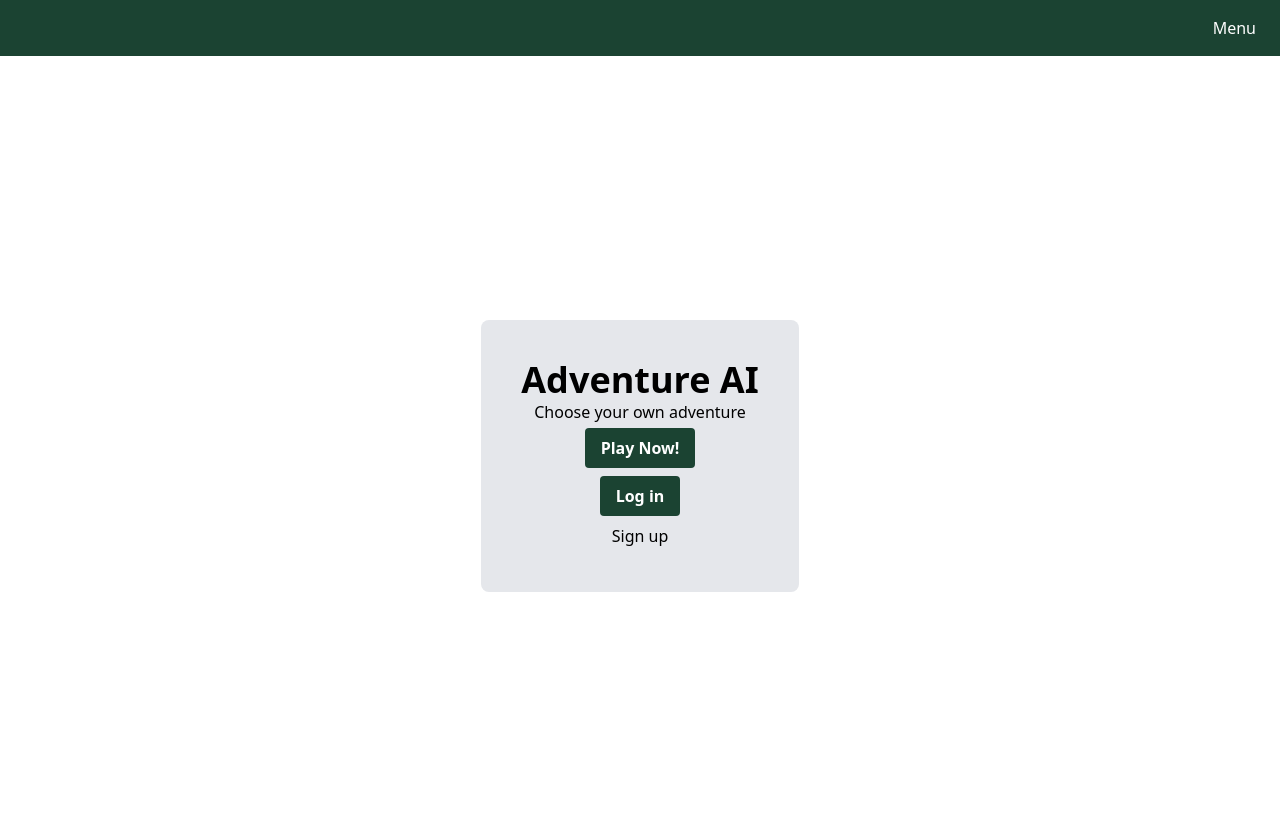
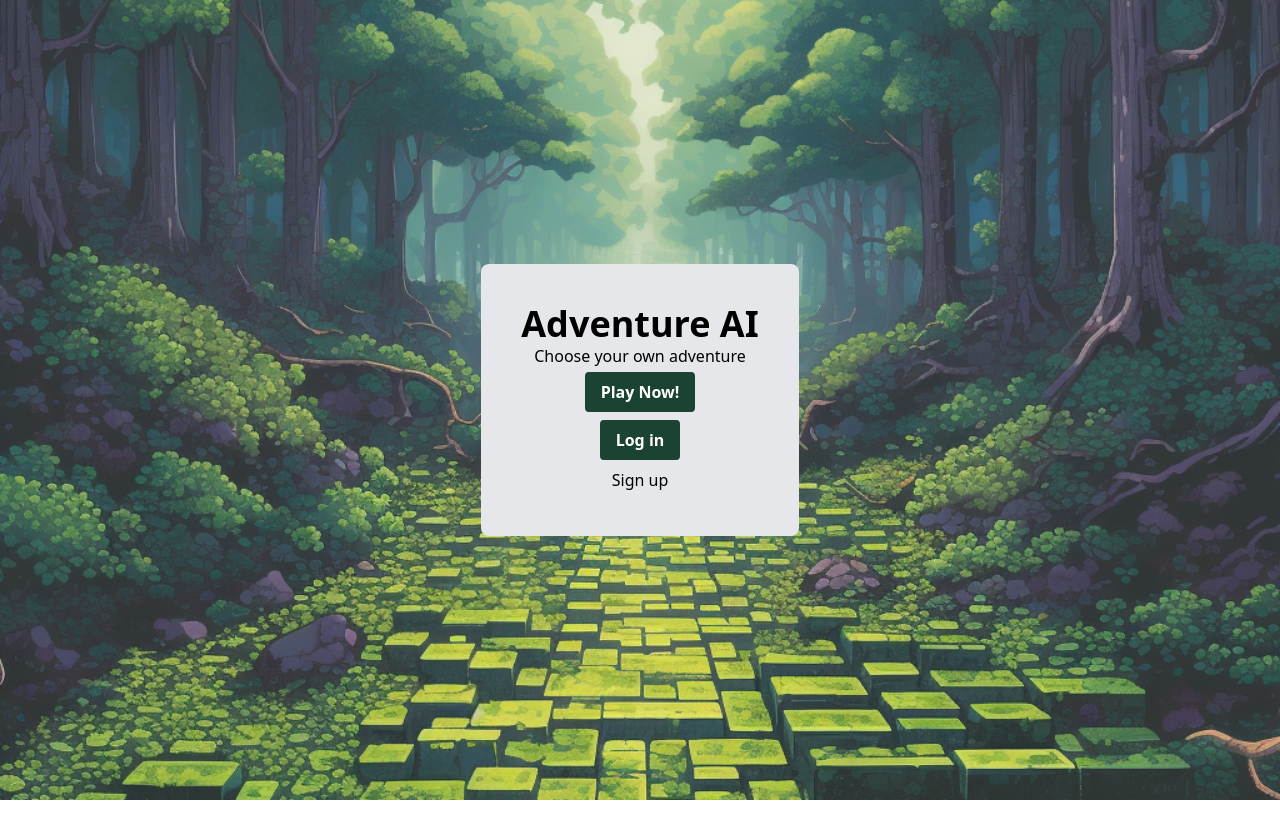
Before and after one commit to CalHacks-2023/choose-your-own-adventure-ai, a Next.js app: page / in a window 1280 px wide. Shown: the top 838 px of the page. After the commit the page ends 800 px from the top, so only its background shows below. Built offline with nearby package versions, Linux system fonts and the light colour scheme.

Commit message:
Removed header from home page and added it to other parts of the website

```diff
--- a/src/app/components/header.js
+++ b/src/app/components/header.js
@@ -9,7 +9,6 @@ export default function Header() {
   const handleMenuToggle = () => {
     setIsMenuOpen(!isMenuOpen);
   };
-
   return (
     <div className="bg-deep-forest-green text-white py-4 px-6 flex items-center justify-between">
       <>
@@ -45,7 +44,7 @@ export default function Header() {
               </Link>
             </li>
             <li>
-              <Link href="/charatcer">
+              <Link href="/character">
                 <button className="block py-1 hover:underline">
                   Character Creation
                 </button>
--- a/src/app/game/page.js
+++ b/src/app/game/page.js
@@ -2,6 +2,7 @@
 import Link from 'next/link';
 import { useState, useEffect, useRef } from 'react';
 import { useSearchParams } from 'next/navigation';
+import Header from '../components/header';
 
 export default function Adventure() {
   const searchParams = useSearchParams();
@@ -55,6 +56,7 @@ export default function Adventure() {
 
   return (
     <main>
+      <Header />
       <div className="flex justify-center">
         <div
           className="m-5 p-2 border border-gray-300 rounded-md h-[50vh] overflow-y-scroll sm:w-3/4 sm:flex md:w-2/3 md:flex-col"
@@ -81,9 +83,15 @@ export default function Adventure() {
         </div>
       </div>
       <div className="flex justify-center">
-        { chatLoading
-          ? <div className="animate-spin w-8 h-8 border-[3px] border-current border-t-transparent text-deep-forest-green rounded-full" role="status" aria-label="loading" />
-          : <div className="w-8 h-8" /> }
+        {chatLoading ? (
+          <div
+            className="animate-spin w-8 h-8 border-[3px] border-current border-t-transparent text-deep-forest-green rounded-full"
+            role="status"
+            aria-label="loading"
+          />
+        ) : (
+          <div className="w-8 h-8" />
+        )}
       </div>
       <div className="flex justify-center items-center">
         <input
--- a/src/app/layout.js
+++ b/src/app/layout.js
@@ -1,18 +1,14 @@
-import "./styles/globals.css";
-import Header from "./components/header";
+import './styles/globals.css';
 
 export const metadata = {
-  title: "Choose Your Own Adventure AI",
-  description: "A choose your own adventure game powered by AI",
+  title: 'Choose Your Own Adventure AI',
+  description: 'A choose your own adventure game powered by AI',
 };
 
 export default function RootLayout({ children }) {
   return (
     <html lang="en">
-      <body>
-        <Header />
-        {children}
-      </body>
+      <body>{children}</body>
     </html>
   );
 }
--- a/src/app/login/page.js
+++ b/src/app/login/page.js
@@ -1,5 +1,9 @@
+import Header from '../components/header';
+
 export default function Login() {
   return (
+    <>
+      <Header />
       <div className="flex justify-center items-center h-screen">
         <div className="bg-gray-200 p-6 rounded-md shadow-md">
           <h2 className="text-2xl font-bold mb-4 text-center">Login</h2>
@@ -33,5 +37,6 @@ export default function Login() {
           </form>
         </div>
       </div>
+    </>
   );
 }
--- a/src/app/page.js
+++ b/src/app/page.js
@@ -1,9 +1,9 @@
-import Link from "next/link";
-import styles from "./styles/Home.module.css";
+import Link from 'next/link';
+import styles from './styles/Home.module.css';
 
 export default function Home() {
   return (
-    <main className="flex justify-center items-center h-screen w-screen">
+    <main className="flex justify-center bg-[url('/homePage.png')] bg-cover bg-center items-center h-screen w-screen">
       <div className="bg-gray-200 p-10 rounded-lg">
         <h1 className="text-4xl font-bold text-center">Adventure AI</h1>
         <p className="text-l text-center">Choose your own adventure</p>
--- a/src/app/signup/page.js
+++ b/src/app/signup/page.js
@@ -1,10 +1,11 @@
-"use client";
-import React, { useState } from "react";
+'use client';
+import React, { useState } from 'react';
+import Header from '../components/header';
 
 export default function Signup() {
-  const [username, setUsername] = useState("");
-  const [password, setPassword] = useState("");
-  const [email, setEmail] = useState("");
+  const [username, setUsername] = useState('');
+  const [password, setPassword] = useState('');
+  const [email, setEmail] = useState('');
 
   const handleSignup = (e) => {
     e.preventDefault();
@@ -12,6 +13,8 @@ export default function Signup() {
   };
 
   return (
+    <>
+      <Header />
       <div className="flex justify-center items-center h-screen">
         <div className="bg-gray-200 p-6 rounded-md shadow-md">
           <h2 className="text-2xl font-bold mb-4">Sign Up</h2>
@@ -61,5 +64,6 @@ export default function Signup() {
           </form>
         </div>
       </div>
+    </>
   );
 }
--- a/tailwind.config.js
+++ b/tailwind.config.js
@@ -1,20 +1,18 @@
 /** @type {import('tailwindcss').Config} */
 module.exports = {
   content: [
-    "./src/pages/**/*.{js,ts,jsx,tsx,mdx}",
-    "./src/components/**/*.{js,ts,jsx,tsx,mdx}",
-    "./src/app/**/*.{js,ts,jsx,tsx,mdx}",
+    './src/pages/**/*.{js,ts,jsx,tsx,mdx}',
+    './src/components/**/*.{js,ts,jsx,tsx,mdx}',
+    './src/app/**/*.{js,ts,jsx,tsx,mdx}',
   ],
   theme: {
     extend: {
       backgroundImage: {
-        "gradient-radial": "radial-gradient(var(--tw-gradient-stops))",
-        "gradient-conic":
-          "conic-gradient(from 180deg at 50% 50%, var(--tw-gradient-stops))",
+        'home-page': "url('/homePage.png')",
       },
       colors: {
-        "deep-forest-green": "#1B4332",
-        "moss-green": "#4C6A47",
+        'deep-forest-green': '#1B4332',
+        'moss-green': '#4C6A47',
       },
     },
   },
```
Also changed, not shown: public/homePage.png (added). Lines whose indentation alone changed are shown as unchanged.
